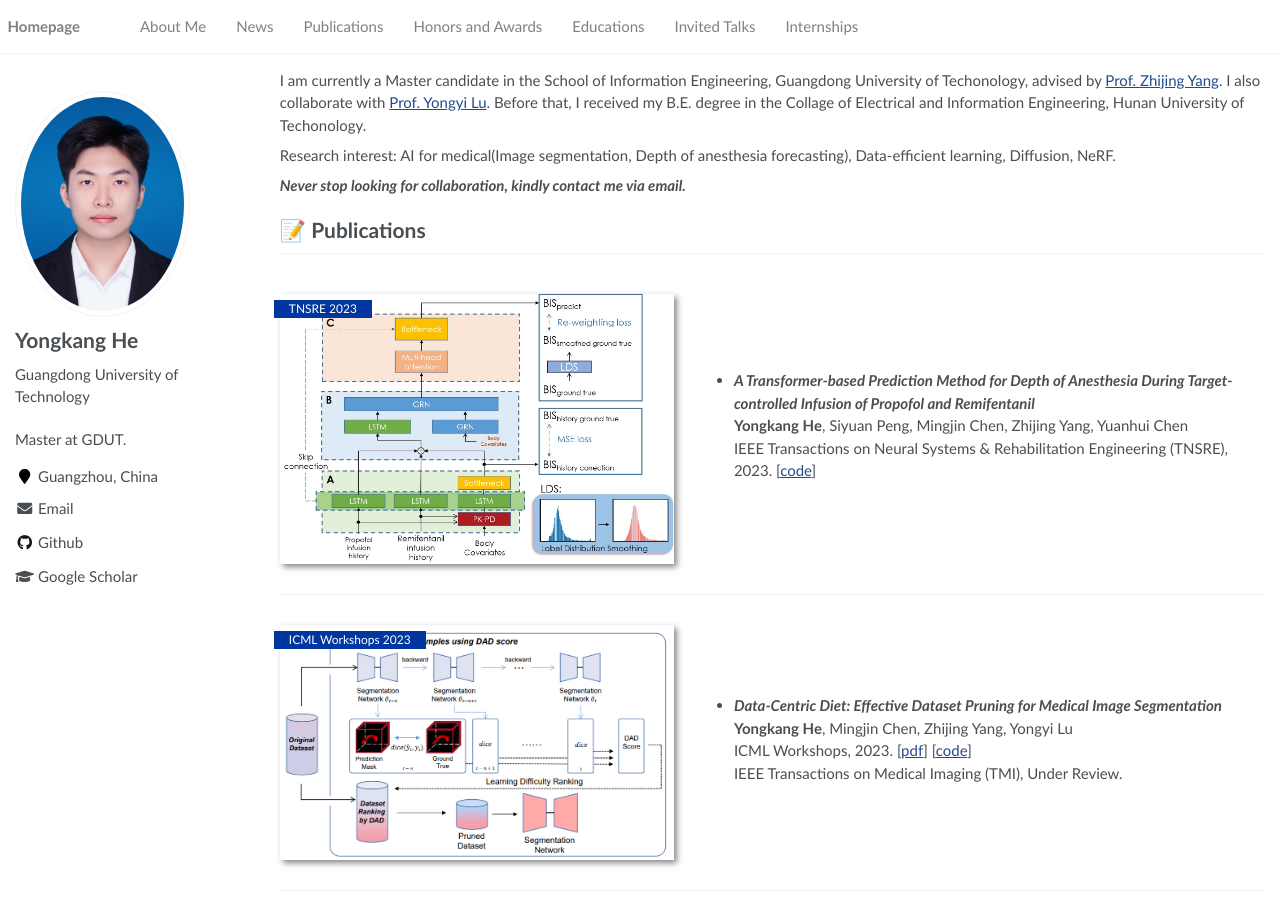
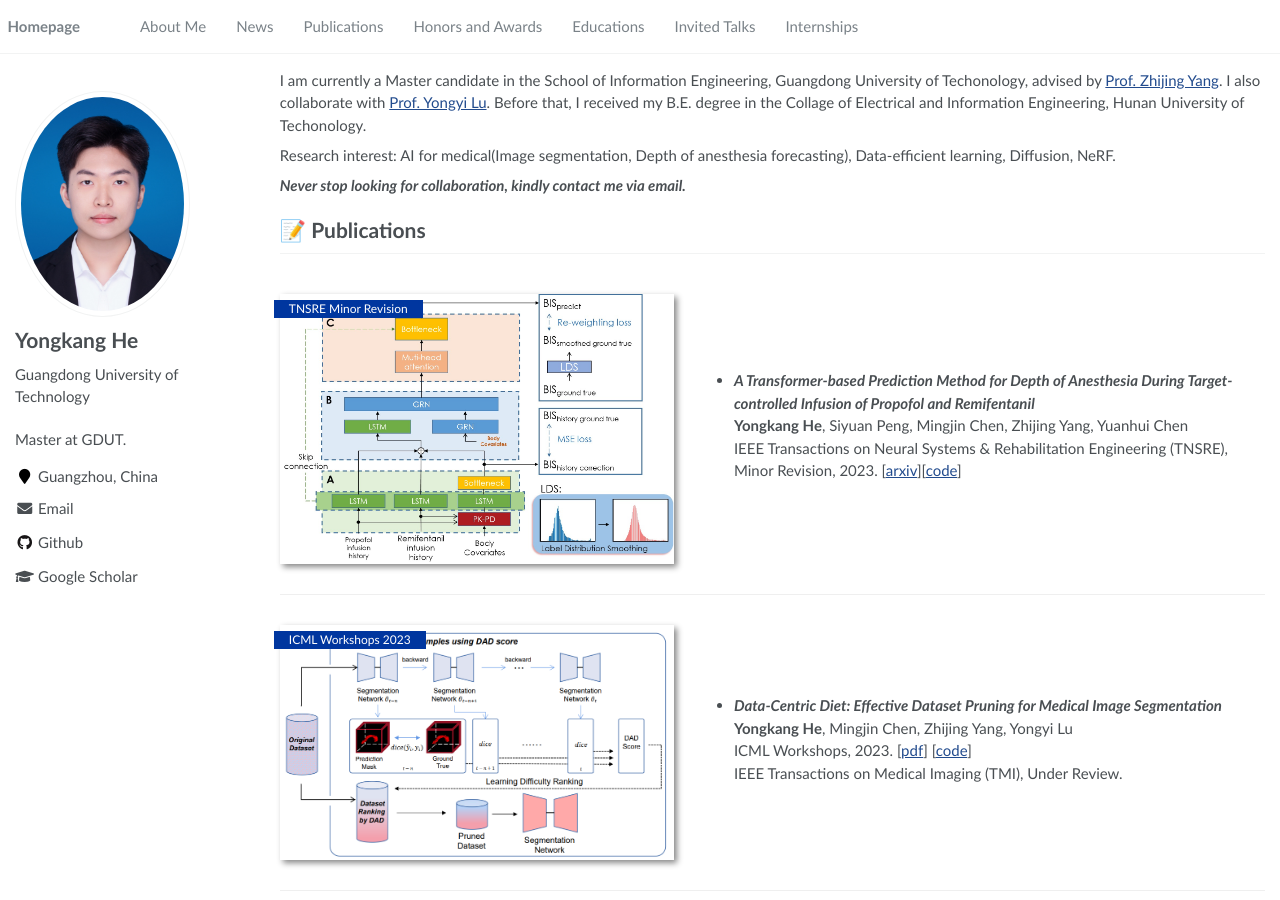
Before and after one commit to heeeyk/heeeyk.github.io, a Jekyll site: the page built from _pages/about.md, in a window 1280 px wide and 900 px high. Built offline with Jekyll 4.4.1, drawn with Linux system fonts in a browser that asks for light colours.

Commit message:
Update about.md

```diff
--- a/_pages/about.md
+++ b/_pages/about.md
@@ -20,13 +20,13 @@ Research interest: AI for medical(Image segmentation, Depth of anesthesia foreca
 - *2022.02*: &nbsp;🎉🎉 Lorem ipsum dolor sit amet, consectetur adipiscing elit. Vivamus ornare aliquet ipsum, ac tempus justo dapibus sit amet. -->
 
 # 📝 Publications
-<div class='paper-box'><div class='paper-box-image'><div><div class="badge">TNSRE 2023</div><img src='images/net.jpg' alt="sym" width="100%"></div></div>
+<div class='paper-box'><div class='paper-box-image'><div><div class="badge">TNSRE Minor Revision</div><img src='images/net.jpg' alt="sym" width="100%"></div></div>
 <div class='paper-box-text' markdown="1">
 
 - ***A Transformer-based Prediction Method for Depth of Anesthesia During Target-controlled Infusion of Propofol and Remifentanil*** \\
 **Yongkang He**, Siyuan Peng, Mingjin Chen, Zhijing Yang, Yuanhui Chen \\
-IEEE Transactions on Neural Systems & Rehabilitation Engineering (TNSRE), 2023.
-[[code](https://github.com/heeeyk/Transformer-DOA-Prediction)]
+IEEE Transactions on Neural Systems & Rehabilitation Engineering (TNSRE), Minor Revision, 2023.
+[[arxiv](https://arxiv.org/abs/2308.01929)][[code](https://github.com/heeeyk/Transformer-DOA-Prediction)]
 </div>
 </div>
 
```
